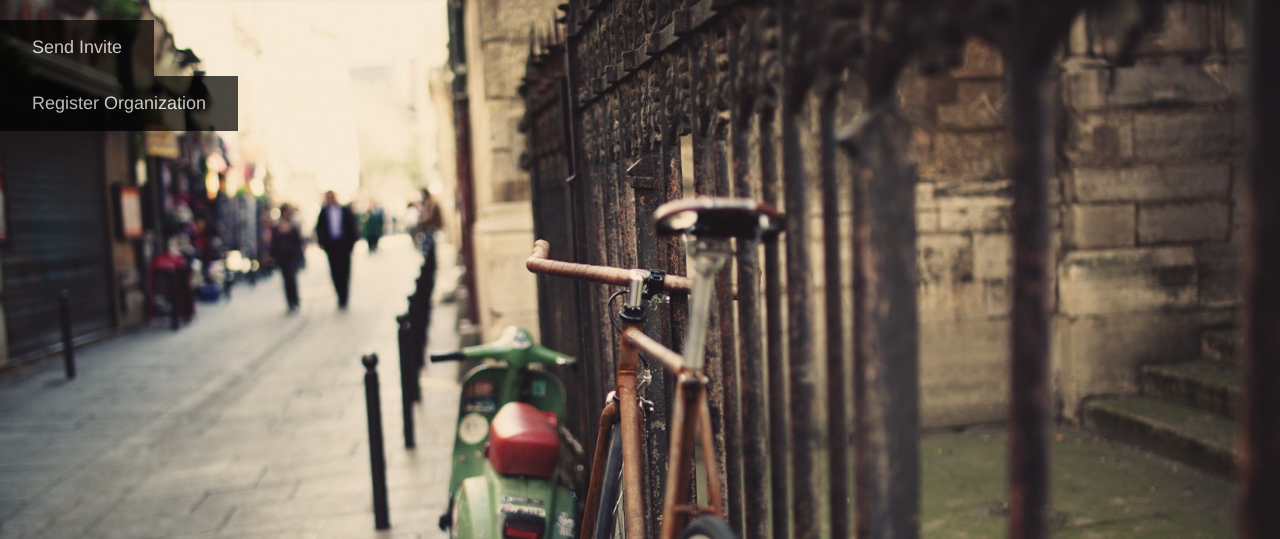
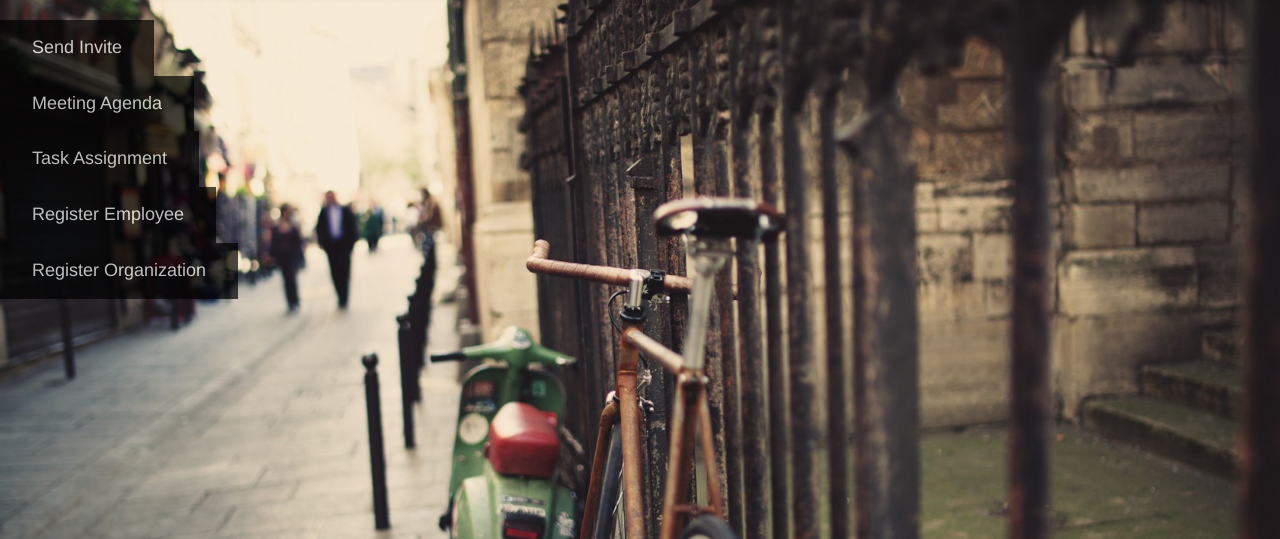
Before and after one commit to satishcj/Online-Meeting-Dash-Board, a PHP site: page /home.php in a window 1280 px wide. Shown: the part 52-591 px from the top of the page. Run offline with PHP 8.4, Linux system fonts and the light colour scheme.

Commit message:
Update home.php

```diff
--- a/home.php
+++ b/home.php
@@ -72,7 +72,58 @@ session_start();
             </div>
         </div>
     </form>
-    <form method="get" action="\onlinemeeting/registerorg.php">
+            <form method="get" action="/KK\onlinemeeting/meetingagenda.php">
+        <div class="container-con" style="opacity: 0.7;">
+            <div class="container-btn">
+                <button type="sumbit"
+                    style="background-color: #000; /* Green */
+                    border: none;
+                    color: white;
+                    padding: 15px 32px;
+                    text-align: center;
+                    text-decoration: none;
+                    display: inline-block;
+                    font-size: 18px;">
+                    Meeting Agenda
+                </button>
+            </div>
+        </div>
+    </form>
+        <form method="get" action="/onlinemeeting/taskassignment.php">
+        <div class="container-con" style="opacity: 0.7;">
+            <div class="container-btn">
+                <button type="sumbit"
+                    style="background-color: #000; /* Green */
+                    border: none;
+                    color: white;
+                    padding: 15px 32px;
+                    text-align: center;
+                    text-decoration: none;
+                    display: inline-block;
+                    font-size: 18px;">
+                    Task Assignment
+                </button>
+            </div>
+        </div>
+    </form>
+        <form method="get" action="/onlinemeeting/registerorg.php">
+        <div class="container-con" style="opacity: 0.7;">
+            <div class="container-btn">
+                <button type="sumbit"
+                    style="background-color: #000; /* Green */
+                    border: none;
+                    color: white;
+                    padding: 15px 32px;
+                    text-align: center;
+                    text-decoration: none;
+                    display: inline-block;
+                    font-size: 18px;">
+                    Register Employee
+                </button>
+            </div>
+        </div>
+    </form>
+<form method="get" action="/onlinemeeting/registerorg.php">
         <div class="container-con" style="opacity: 0.7;">
             <div class="container-btn">
                 <button type="sumbit"
@@ -88,8 +139,7 @@ session_start();
                 </button>
             </div>
         </div>
-    </form>
-    <script src="assets/js/jquery.min.js"></script>
+    </form>    <script src="assets/js/jquery.min.js"></script>
     <script src="assets/bootstrap/js/bootstrap.min.js"></script>
 </body>
 
```
